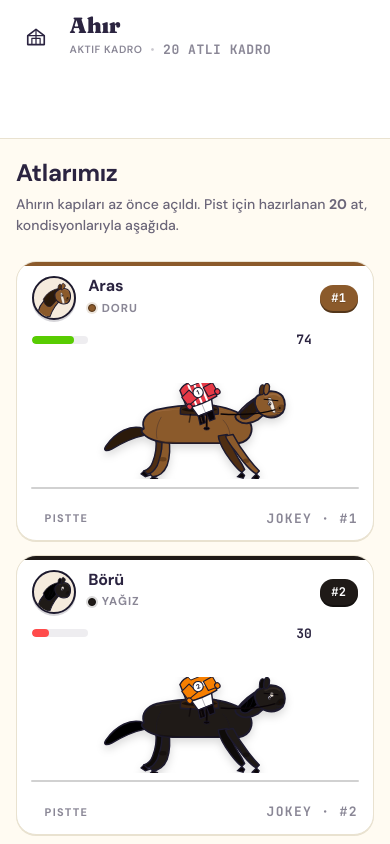
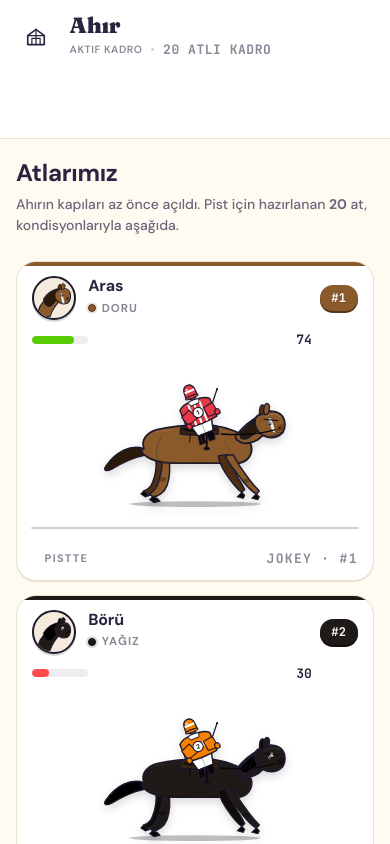
Before and after one commit to malikozturkk/horse-racing-game, a Vue app: page /barn in a window 390 px wide. Shown: the top 844 px of the page. Built offline with nearby package versions, Linux system fonts and the light colour scheme.

Commit message:
remove mobile height from horse card

```diff
--- a/src/components/barn/HorseCard.vue
+++ b/src/components/barn/HorseCard.vue
@@ -255,8 +255,5 @@ const cardStyle = computed(() => ({
   .horse-card__name {
     font-size: 16px;
   }
-  .horse-card__lane {
-    height: 96px;
-  }
 }
 </style>
```
